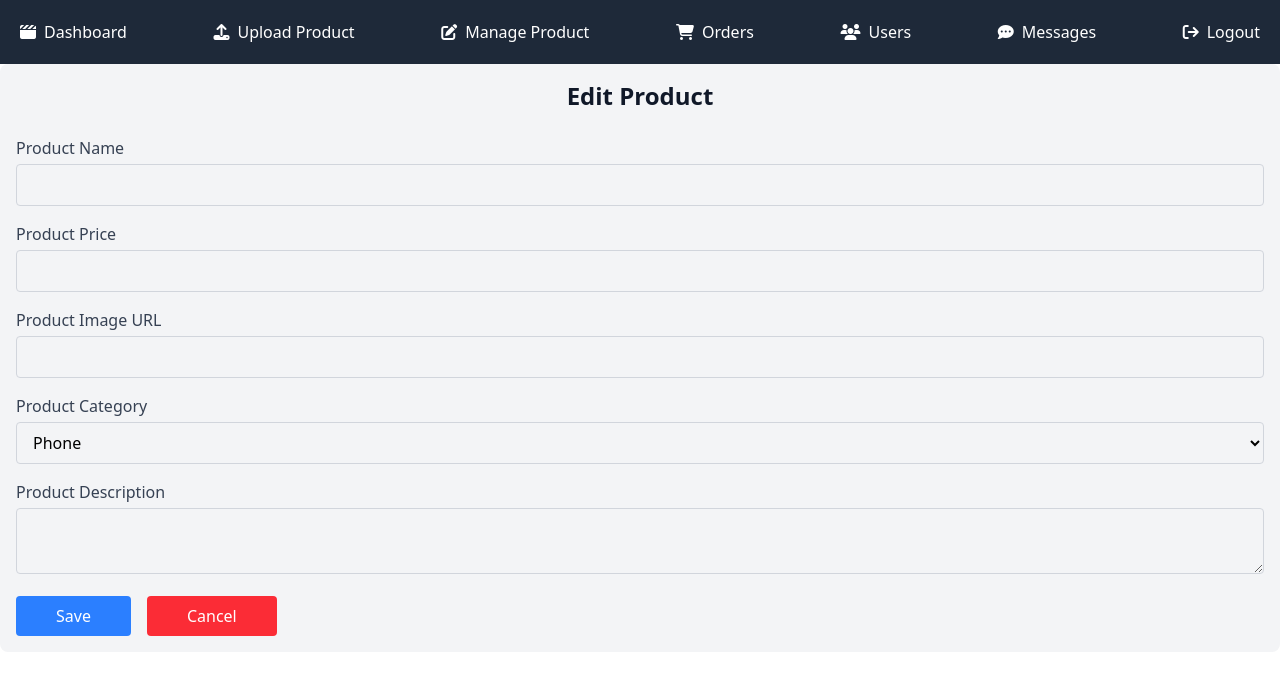
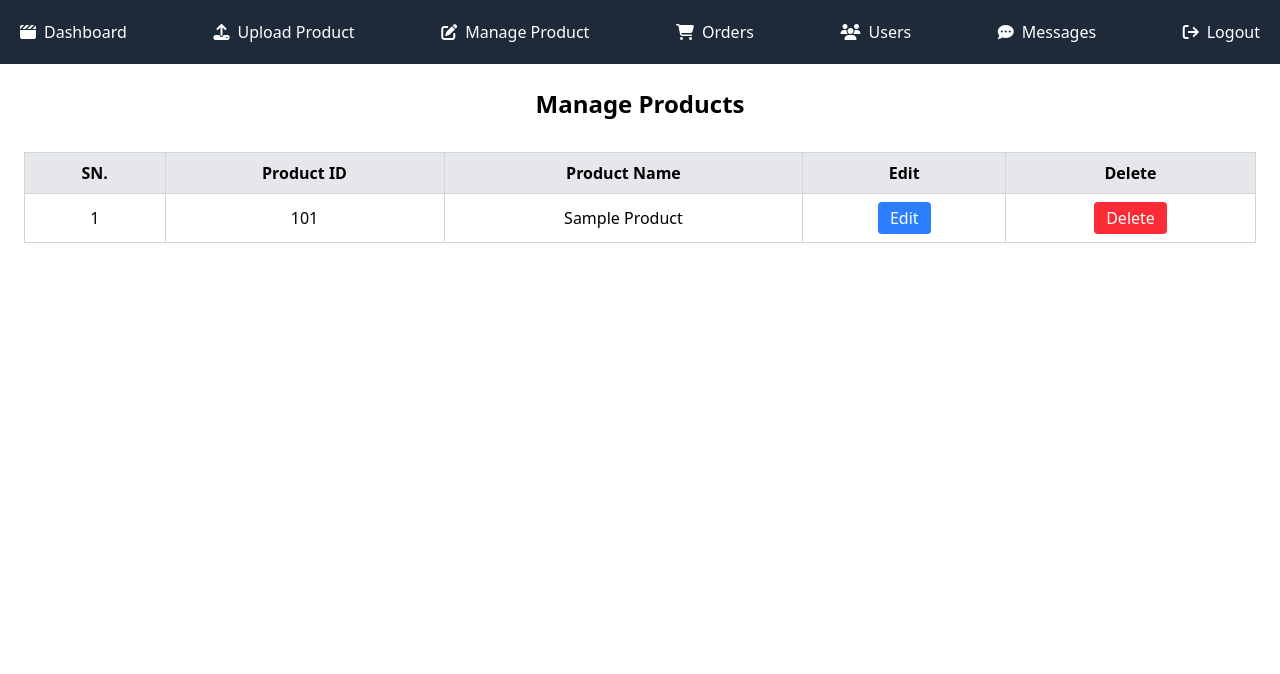
Before and after one commit to diwasbk2k3/gadgetverse, a React (Vite) app in the folder frontend/: page /admin/manage-product in a window 1280 px wide. Shown: the top 674 px of the page. Built offline with nearby package versions, Linux system fonts and the light colour scheme.

Commit message:
Manage Product

```diff
--- a/frontend/src/components/private/admin/EditProduct.jsx
+++ b/frontend/src/components/private/admin/EditProduct.jsx
@@ -1,9 +1,9 @@
 import React from "react";
 
-function EditProduct() {
+function EditProduct({setEditProduct}) {
   return (
     <form className="space-y-4 p-4 bg-gray-100 rounded-lg">
-      <h3 className="text-2xl text-gray-900 font-bold mb-6 text-center">Edit Product</h3>
+      <h3 className="text-lg text-gray-900 font-bold mb-6">Edit Product</h3>
 
       {/* Product Name */}
       <div>
@@ -89,6 +89,7 @@ function EditProduct() {
         <button
           type="button"
           className="bg-red-500 text-white px-10 py-2 rounded hover:bg-red-600 hover:cursor-pointer"
+          onClick={() => setEditProduct(null)}
         >
           Cancel
         </button>
--- a/frontend/src/components/private/admin/ManageProduct.jsx
+++ b/frontend/src/components/private/admin/ManageProduct.jsx
@@ -1,12 +1,53 @@
-import React from 'react'
-import EditProduct from './EditProduct';
+import React, { useState } from "react";
+import EditProduct from "./EditProduct";
 
 function ManageProduct() {
+  const [editProduct, setEditProduct] = useState(null);
+
   return (
-    <div>
-        <EditProduct/>
+    <div className="p-6">
+      <h2 className="text-2xl font-bold mb-6 text-center">Manage Products</h2>
+
+      {editProduct && <EditProduct setEditProduct={setEditProduct} />}
+
+      <div className="overflow-x-auto">
+        <table className="w-full border-collapse border border-gray-300 mt-2">
+          <thead className="bg-gray-200">
+            <tr>
+              <th className="border border-gray-300 px-4 py-2">SN.</th>
+              <th className="border border-gray-300 px-4 py-2">Product ID</th>
+              <th className="border border-gray-300 px-4 py-2">Product Name</th>
+              <th className="border border-gray-300 px-4 py-2">Edit</th>
+              <th className="border border-gray-300 px-4 py-2">Delete</th>
+            </tr>
+          </thead>
+          <tbody>
+            <tr className="text-center">
+              <td className="border border-gray-300 px-4 py-2">1</td>
+              <td className="border border-gray-300 px-4 py-2">101</td>
+              <td className="border border-gray-300 px-4 py-2">Sample Product</td>
+              <td className="border border-gray-300 px-4 py-2">
+                <button
+                  onClick={() => setEditProduct(true)}
+                  className="bg-blue-500 text-white px-3 py-1 rounded hover:bg-blue-600 hover:cursor-pointer w-full sm:w-auto"
+                >
+                  Edit
+                </button>
+              </td>
+              <td className="border border-gray-300 px-4 py-2">
+                <button
+                  onClick={() => alert('Delete functionality not implemented yet')}
+                  className="bg-red-500 text-white px-3 py-1 rounded hover:bg-red-600 hover:cursor-pointer w-full sm:w-auto"
+                >
+                  Delete
+                </button>
+              </td>
+            </tr>
+          </tbody>
+        </table>
+      </div>
     </div>
-  )
+  );
 }
 
-export default ManageProduct
+export default ManageProduct;
```
